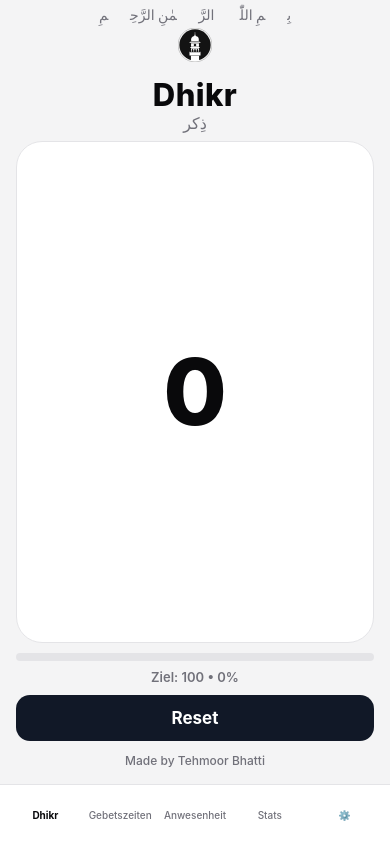
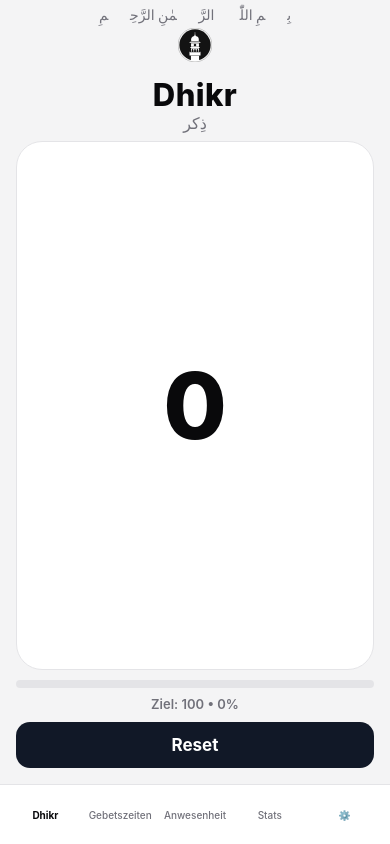
Before and after one commit to Tehmoor23/tasbeeh-app-new, a React Native app: screen / in a window 390 px wide. Built offline with nearby package versions, Linux system fonts and the light colour scheme.

Commit message:
Move authorship info to settings footer and free Dhikr space

```diff
--- a/App.js
+++ b/App.js
@@ -617,7 +617,6 @@
         <View style={styles.bottomSticky}>
           <View style={styles.progressWrap}><View style={[styles.progressTrack, { backgroundColor: theme.progressTrack }]}><View style={[styles.progressFill, { backgroundColor: theme.progressFill, width: `${progress}%` }]} /></View><Text style={[styles.progressText, { color: theme.muted }]}>Ziel: {goal} • {progress.toFixed(0)}%</Text></View>
           <Pressable style={({ pressed }) => [[styles.resetBtn, { backgroundColor: theme.button }], pressed && styles.buttonPressed]} onPress={() => setCount(0)}><Text style={[styles.resetText, { color: theme.buttonText }]}>Reset</Text></Pressable>
-          <Text style={[styles.footer, { color: theme.muted }]}>Made by Tehmoor Bhatti</Text>
         </View>
       </View>
     </ScrollView>
@@ -812,7 +811,7 @@
 
       <View style={styles.appMetaWrap}>
         <Text style={[styles.appMetaVersion, { color: theme.muted }]}>Version 1.0.0</Text>
-        <Text style={[styles.appMetaCopyright, { color: theme.muted }]}>Copyright © 2026 Ahmadiyya Muslim Community. All rights reserved.</Text>
+        <Text style={[styles.appMetaCopyright, { color: theme.muted }]}>© 2026 Tehmoor Bhatti. All rights reserved.</Text>
       </View>
     </ScrollView>
   );
```
